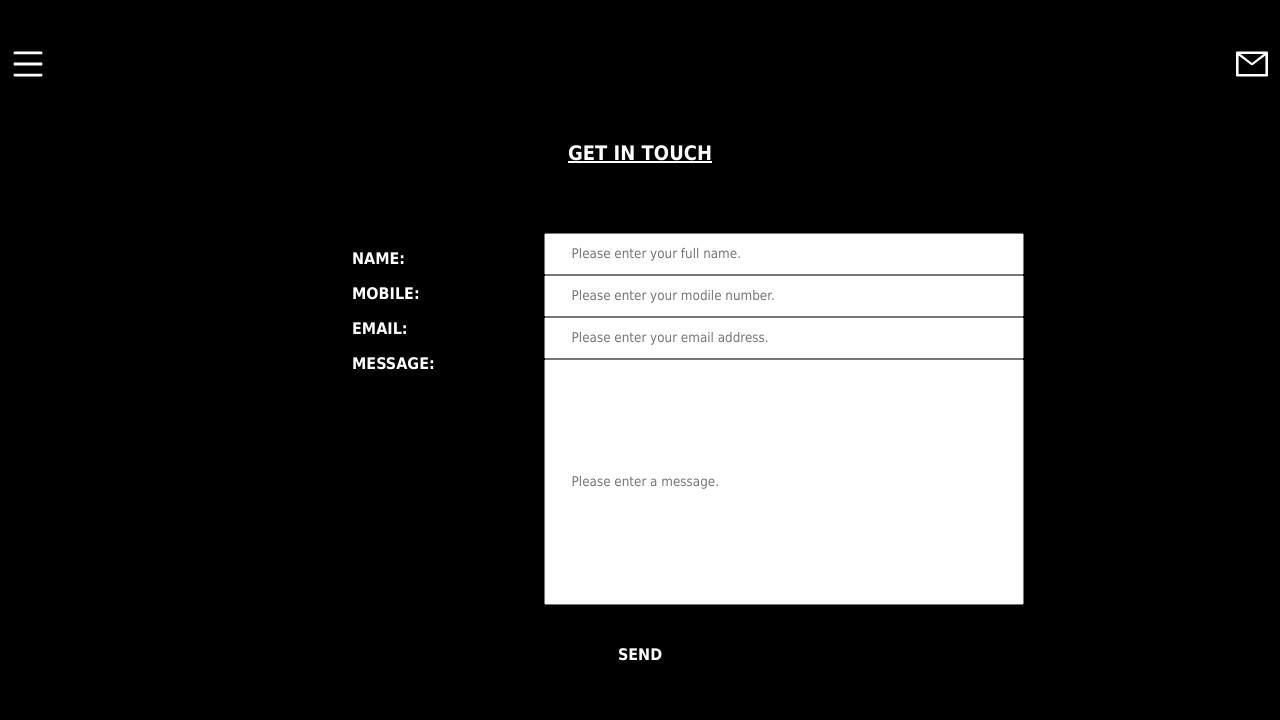
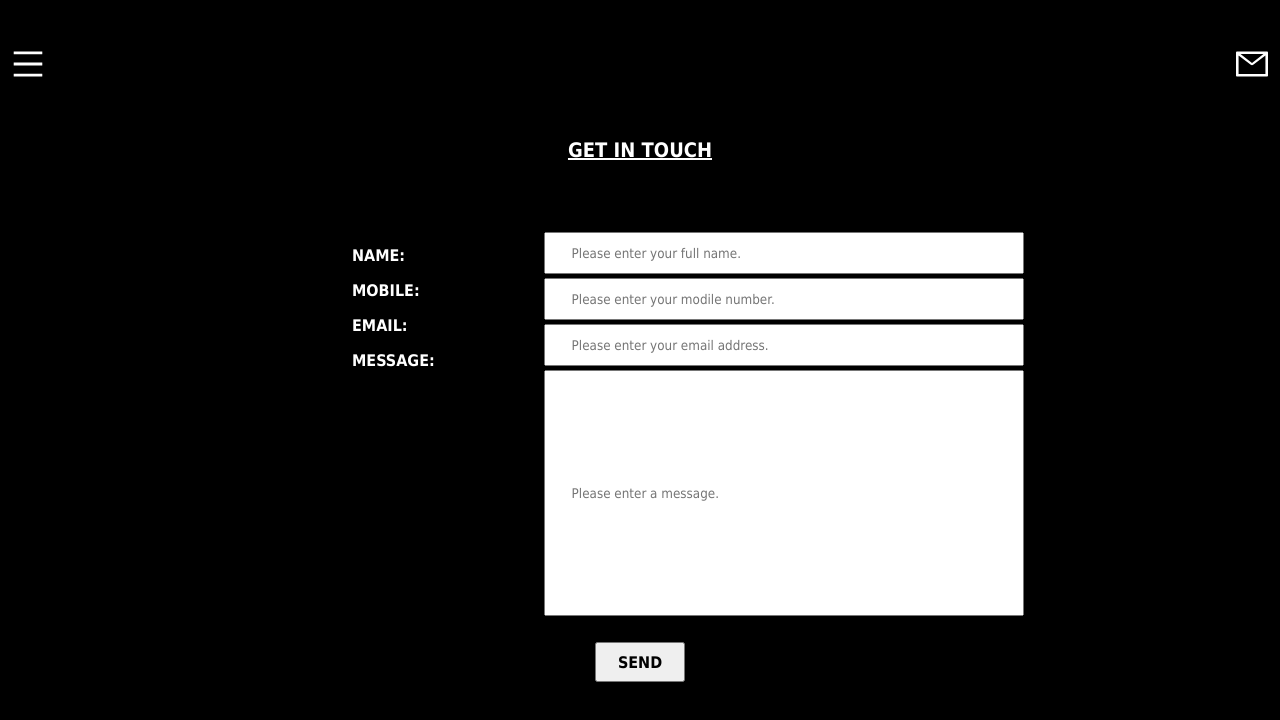
Before and after one commit to lawaticodes/Portfolio, a React (Create React App) app: page / in a window 1280 px wide. Shown: the top 720 px of the page. Built offline with nearby package versions, Linux system fonts and the light colour scheme.

Commit message:
Added SEND button

```diff
--- a/src/Contact.css
+++ b/src/Contact.css
@@ -30,6 +30,10 @@
   width: 35vw;
 }
 
+.input {
+  margin: 2px;
+}
+
 .personal-info {
   width: 35vw;
   height: 4.5vh;
@@ -45,3 +49,11 @@
   padding-left: 2vw;
   font-family: Tahoma;
 }
+
+.send{
+  width: 7vw;
+  height: 5vh;
+  font-family: Tahoma;
+  font-weight: bold;
+  font-size: 1em;
+}
--- a/src/Contact.js
+++ b/src/Contact.js
@@ -1,5 +1,5 @@
 import React from 'react';
-import { Input } from 'antd';
+import { Input, Button } from 'antd';
 
 import './Contact.css';
 
@@ -19,14 +19,14 @@ class Contact extends React.Component {
             <p>MESSAGE:</p>
           </div>
           <div className="inputs">
-            <Input className="personal-info" placeholder="Please enter your full name."/>
-            <Input className="personal-info" placeholder="Please enter your modile number."/>
-            <Input className="personal-info" placeholder="Please enter your email address."/>
-            <Input className="message" placeholder="Please enter a message."/>
+            <Input className="input personal-info" placeholder="Please enter your full name."/>
+            <Input className="input personal-info" placeholder="Please enter your modile number."/>
+            <Input className="input personal-info" placeholder="Please enter your email address."/>
+            <Input className="input message" placeholder="Please enter a message."/>
           </div>
         </div>
         <div>
-          <p>SEND</p>
+          <Button className="send">SEND</Button>
         </div>
       </div>
     );
```
